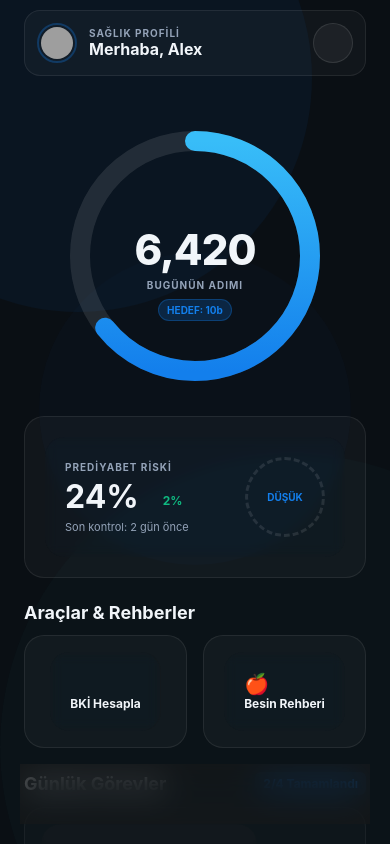
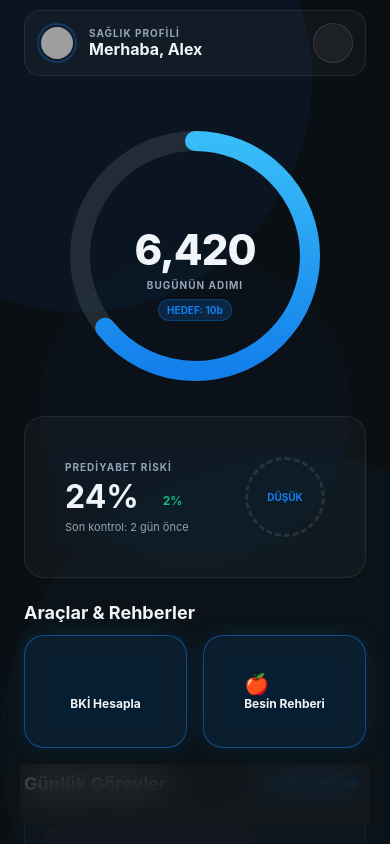
Before and after one commit to ParzivalSANN/Prediabet, a React Native app: screen /Main in a window 390 px wide. Built offline with nearby package versions, Linux system fonts and the light colour scheme; grey boxes are pictures that could not be loaded; some icons are missing.

Commit message:
Fix button interactivity by using GlassCard directly

```diff
--- a/src/screens/HomeScreen.tsx
+++ b/src/screens/HomeScreen.tsx
@@ -76,19 +76,23 @@ export const HomeScreen = ({ navigation }: any) => {
                     <Text style={styles.sectionTitle}>Araçlar & Rehberler</Text>
                 </View>
                 <View style={styles.gridContainer}>
-                    <TouchableOpacity style={styles.btnWrapper} activeOpacity={0.8} onPress={() => navigation.navigate('BMICalculator')}>
-                        <GlassCard style={styles.toolCard}>
+                    <GlassCard
+                        style={[styles.toolCard, { flex: 1 }]}
+                        onPress={() => navigation.navigate('BMICalculator')}
+                        active
+                    >
                         <Scale color={Colors.accent.orange} size={24} />
                         <Text style={styles.toolTitle}>BKİ Hesapla</Text>
                     </GlassCard>
-                    </TouchableOpacity>
 
-                    <TouchableOpacity style={styles.btnWrapper} activeOpacity={0.8} onPress={() => navigation.navigate('FoodGuide')}>
-                        <GlassCard style={styles.toolCard}>
+                    <GlassCard
+                        style={[styles.toolCard, { flex: 1 }]}
+                        onPress={() => navigation.navigate('FoodGuide')}
+                        active
+                    >
                         <Text style={{ fontSize: 20 }}>🍎</Text>
                         <Text style={styles.toolTitle}>Besin Rehberi</Text>
                     </GlassCard>
-                    </TouchableOpacity>
                 </View>
 
                 {/* Daily Tasks */}
--- a/src/screens/ProfileScreen.tsx
+++ b/src/screens/ProfileScreen.tsx
@@ -67,8 +67,10 @@ export const ProfileScreen = ({ navigation }: any) => {
                         <Text style={styles.statValue}>105 <Text style={styles.unit}>mg/dL</Text></Text>
                     </GlassCard>
 
-                    <TouchableOpacity style={styles.statCardBtn} onPress={() => navigation.navigate('BMICalculator')}>
-                        <GlassCard style={styles.statCardInner}>
+                    <GlassCard
+                        style={styles.statCard}
+                        onPress={() => navigation.navigate('BMICalculator')}
+                    >
                         <View style={styles.statHeader}>
                             <Scale color={Colors.primary} size={20} />
                             <View style={styles.trendBadg}>
@@ -79,10 +81,11 @@ export const ProfileScreen = ({ navigation }: any) => {
                         <Text style={styles.statLabel}>BKİ</Text>
                         <Text style={styles.statValue}>24.2 <Text style={styles.unit}>indeks</Text></Text>
                     </GlassCard>
-                    </TouchableOpacity>
 
-                    <TouchableOpacity style={styles.statCardBtn} onPress={() => navigation.navigate('Tracking')}>
-                        <GlassCard style={styles.statCardInner}>
+                    <GlassCard
+                        style={styles.statCard}
+                        onPress={() => navigation.navigate('Tracking')}
+                    >
                         <View style={styles.statHeader}>
                             <Footprints color={Colors.accent.green} size={20} />
                             <View style={styles.trendBadg}>
@@ -93,7 +96,6 @@ export const ProfileScreen = ({ navigation }: any) => {
                         <Text style={styles.statLabel}>ADIM</Text>
                         <Text style={styles.statValue}>8,432 <Text style={styles.unit}>bugün</Text></Text>
                     </GlassCard>
-                    </TouchableOpacity>
 
                     <GlassCard style={styles.statCard}>
                         <View style={styles.statHeader}>
@@ -109,8 +111,7 @@ export const ProfileScreen = ({ navigation }: any) => {
                 <Text style={[styles.sectionTitle, { marginTop: 24, marginBottom: 16 }]}>Tıbbi Kayıtlar</Text>
 
                 <View style={styles.menuList}>
-                    <TouchableOpacity activeOpacity={0.8} onPress={() => navigation.navigate('AddFood')}>
-                        <GlassCard style={styles.menuItem}>
+                    <GlassCard style={styles.menuItem} onPress={() => navigation.navigate('AddFood')}>
                         <View style={[styles.menuIconBox, { backgroundColor: 'rgba(19, 127, 236, 0.1)' }]}>
                             <TrendingUp color={Colors.primary} size={24} />
                         </View>
@@ -120,10 +121,8 @@ export const ProfileScreen = ({ navigation }: any) => {
                         </View>
                         <ChevronRight color={Colors.glass.textSecondary} size={20} />
                     </GlassCard>
-                    </TouchableOpacity>
 
-                    <TouchableOpacity activeOpacity={0.8} onPress={() => navigation.navigate('FAQ')}>
-                        <GlassCard style={styles.menuItem}>
+                    <GlassCard style={styles.menuItem} onPress={() => navigation.navigate('FAQ')}>
                         <View style={[styles.menuIconBox, { backgroundColor: 'rgba(16, 185, 129, 0.1)' }]}>
                             <FileText color={Colors.accent.green} size={24} />
                         </View>
@@ -133,10 +132,8 @@ export const ProfileScreen = ({ navigation }: any) => {
                         </View>
                         <ChevronRight color={Colors.glass.textSecondary} size={20} />
                     </GlassCard>
-                    </TouchableOpacity>
 
-                    <TouchableOpacity activeOpacity={0.8} onPress={() => navigation.navigate('Contact')}>
-                        <GlassCard style={styles.menuItem}>
+                    <GlassCard style={styles.menuItem} onPress={() => navigation.navigate('Contact')}>
                         <View style={[styles.menuIconBox, { backgroundColor: 'rgba(249, 115, 22, 0.1)' }]}>
                             <Activity color={Colors.accent.orange} size={24} />
                         </View>
@@ -146,7 +143,6 @@ export const ProfileScreen = ({ navigation }: any) => {
                         </View>
                         <ChevronRight color={Colors.glass.textSecondary} size={20} />
                     </GlassCard>
-                    </TouchableOpacity>
                 </View>
 
                 <TouchableOpacity style={styles.signOutBtn}>
```
Lines whose indentation alone changed are shown as unchanged.
